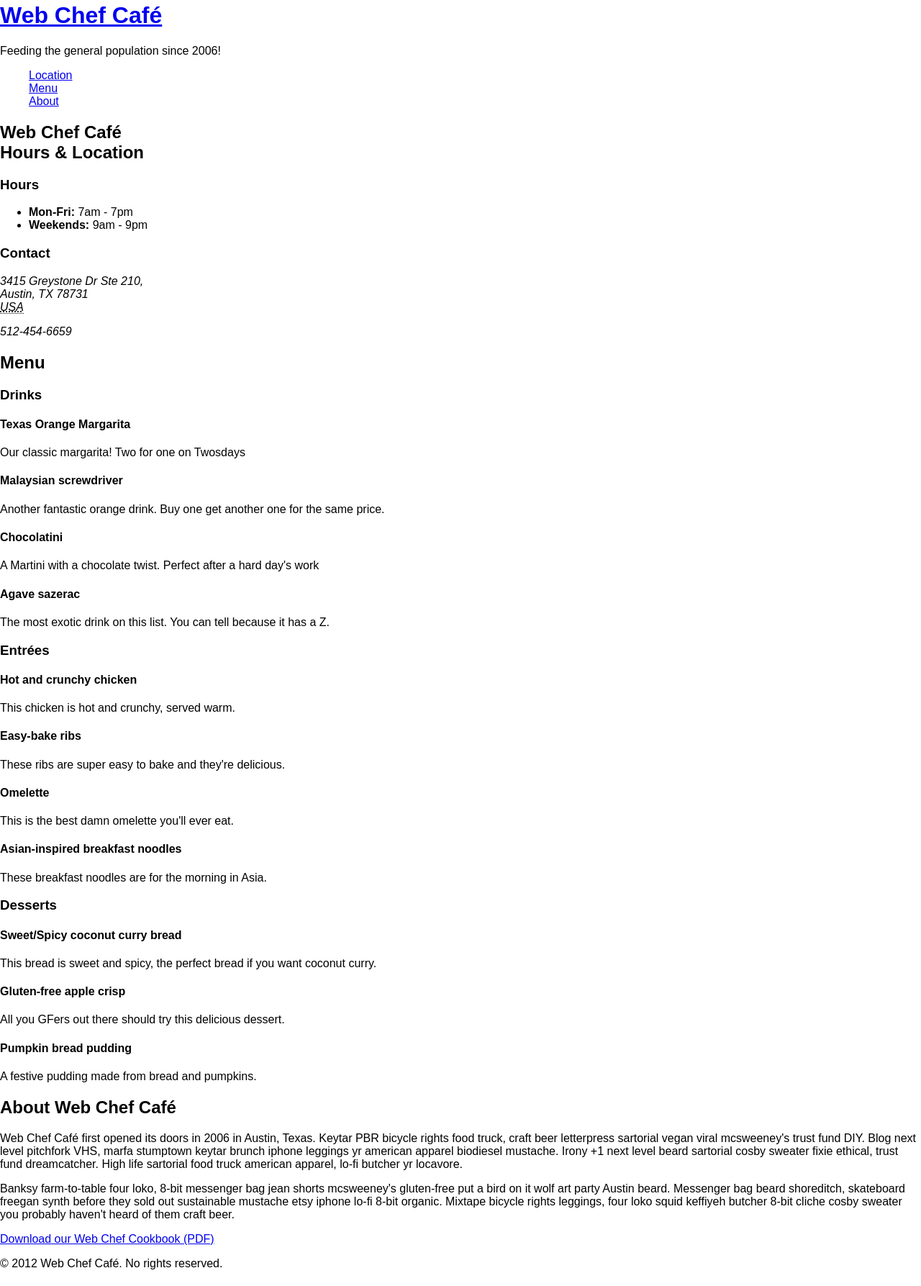
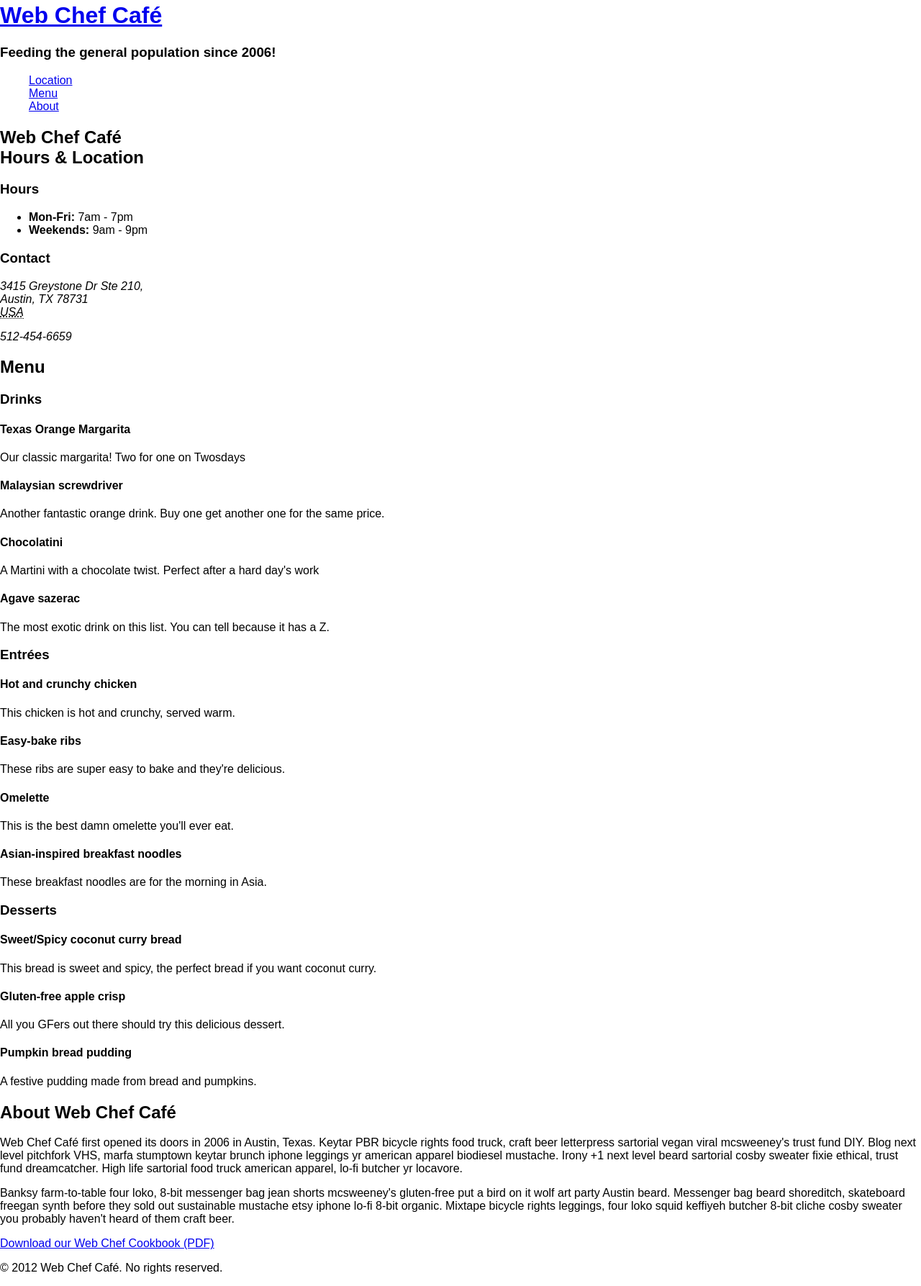
Before and after one commit to Snugug/rwd-sass-compass-training, a plain HTML site: page index.html in a window 1280 px wide. Shown: the part 18-1805 px from the top of the page at 72% size. Drawn offline with Linux system fonts and the light colour scheme; a script that the page names is missing.

Commit message:
++ HTML5 goodness

```diff
--- a/index.html
+++ b/index.html
@@ -41,9 +41,10 @@ Some guidelines to speed things along:
 
   <div id="container">
     <header>
-
+      <hgroup>
         <h1><a href="/html/3-cafe">Web Chef Caf&#233;</a></h1>
-      <div id="tagline">Feeding the general population since 2006!</div>
+        <h3 id="tagline">Feeding the general population since 2006!</h3>
+      </hgroup>
       <nav class="clearfix">
         <ul>
           <li><a href="#info">Location</a></li>
@@ -55,12 +56,15 @@ Some guidelines to speed things along:
     </header>
     <div id="main" role="main">
 
-      <div id="info" class="vcard clearfix">
-
+      <article id="info" class="vcard clearfix">
+        <header>
           <h2><span class="fn org">Web Chef Caf&#233;</span><br class="rbr"> Hours &amp; Location</h2>
+        </header>
 
         <section class="hours">
+          <header>
             <h3>Hours</h3>
+          </header>
           <ul>
             <li><b>Mon-Fri:</b> 7am - 7pm</li>
             <li><b>Weekends:</b> 9am - 9pm</li>
@@ -68,7 +72,9 @@ Some guidelines to speed things along:
         </section>
 
         <section class="contact">
+          <header>
             <h3>Contact</h3>
+          </header>
           <address class="adr">
             <span class="street-address">3415 Greystone Dr</span> <span class="extended-address">Ste 210</span>,<br>
             <span class="locality">Austin</span>, <span class="region">TX</span> <span class="postal-code">78731</span><br>
@@ -77,13 +83,16 @@ Some guidelines to speed things along:
           </address>
         </section>
 
-      </div><!-- #info -->
+      </article><!-- #info -->
 
-      <div id="menu" class="clearfix">
-
+      <article id="menu" class="clearfix">
+        <header>
           <h2>Menu</h2>
+        </header>
         <section class="drinks">
+          <header>
             <h3>Drinks</h3>
+          </header>
           <div class="item">
             <h4>Texas Orange Margarita</h4>
             Our classic margarita! Two for one on Twosdays
@@ -102,7 +111,9 @@ Some guidelines to speed things along:
           </div>
         </section>
         <section class="entrees">
+          <header>
             <h3>Entr&#233;es</h3>
+          </header>
           <div class="item">
             <h4>Hot and crunchy chicken</h4>
             This chicken is hot and crunchy, served warm.
@@ -121,7 +132,9 @@ Some guidelines to speed things along:
           </div>
         </section>
         <section class="desserts">
+          <header>
             <h3>Desserts</h3>
+          </header>
           <div class="item">
             <h4>Sweet/Spicy coconut curry bread</h4>
             This bread is sweet and spicy, the perfect bread if you want coconut curry.
@@ -136,16 +149,17 @@ Some guidelines to speed things along:
           </div>
         </section>
 
-      </div><!-- #menu -->
+      </article><!-- #menu -->
 
-      <div id="about" class="clearfix">
-
+      <article id="about" class="clearfix">
+        <header>
           <h2>About Web Chef Caf&#233;</h2>
+        </header>
         <p>Web Chef Caf&#233; first opened its doors in 2006 in Austin, Texas. Keytar PBR bicycle rights food truck, craft beer letterpress sartorial vegan viral mcsweeney's trust fund DIY. Blog next level pitchfork VHS, marfa stumptown keytar brunch iphone leggings yr american apparel biodiesel mustache. Irony +1 next level beard sartorial cosby sweater fixie ethical, trust fund dreamcatcher. High life sartorial food truck american apparel, lo-fi butcher yr locavore.</p>
         <p>Banksy farm-to-table four loko, 8-bit messenger bag jean shorts mcsweeney's gluten-free put a bird on it wolf art party Austin beard. Messenger bag beard shoreditch, skateboard freegan synth before they sold out sustainable mustache etsy iphone lo-fi 8-bit organic. Mixtape bicycle rights leggings, four loko squid keffiyeh butcher 8-bit cliche cosby sweater you probably haven't heard of them craft beer.</p>
         <p><a href="http://fourkitchens.com/sites/default/files/pages/files/The-Web-Chef-Cookbook-vol-2_0.pdf">Download our Web Chef Cookbook (PDF)</a></p>
 
-      </div><!-- #about -->
+      </article><!-- #about -->
     </div><!-- #main -->
     <footer>
       <p id="copyright">&#169; 2012 Web Chef Caf&#233;. No rights reserved.</p>
```
Lines whose indentation alone changed are shown as unchanged.
